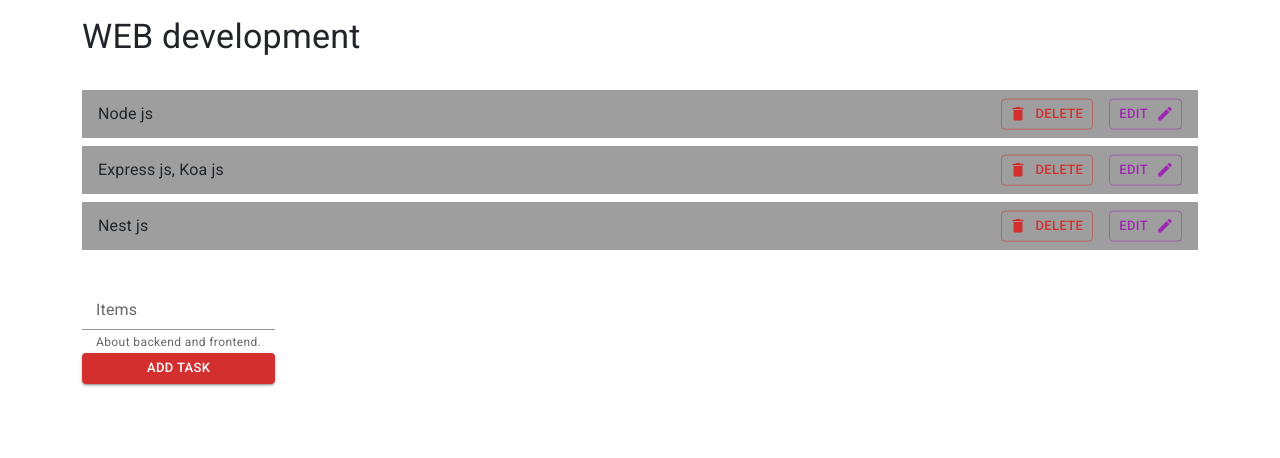
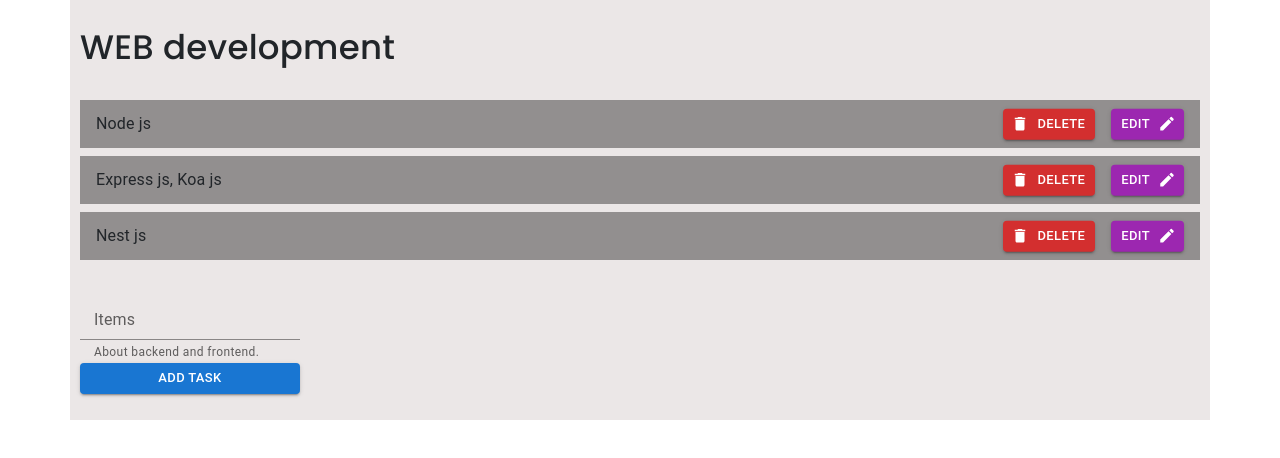
Before and after one commit to ASE-summer-practice-2022/todo-list-omar, a React (Create React App) app in the folder todo-list-mobx/: page / in a window 1280 px wide. Shown: the top 458 px of the page. Built offline with nearby package versions, Linux system fonts and the light colour scheme.

Commit message:
styles and fonts

```diff
--- a/todo-list-mobx/package.json
+++ b/todo-list-mobx/package.json
@@ -18,6 +18,7 @@
         "bootstrap": "^5.1.3",
         "mobx": "^6.6.0",
         "mobx-react": "^7.5.1",
+        "node-sass": "^7.0.1",
         "react": "^18.2.0",
         "react-dom": "^18.2.0",
         "react-scripts": "5.0.1",
--- a/todo-list-mobx/public/index.html
+++ b/todo-list-mobx/public/index.html
@@ -7,9 +7,6 @@
   <meta name="viewport" content="width=device-width, initial-scale=1" />
   <meta name="theme-color" content="#000000" />
   <meta name="description" content="Web site created using create-react-app" />
-  <link rel="stylesheet" href="https://fonts.googleapis.com/css?family=Roboto:300,400,500,700&display=swap" />
-  <link rel="stylesheet" href="https://fonts.googleapis.com/icon?family=Material+Icons" />
-
   <link rel="apple-touch-icon" href="%PUBLIC_URL%/logo192.png" />
   <!--
       manifest.json provides metadata used when your web app is installed on a
--- a/todo-list-mobx/src/App.tsx
+++ b/todo-list-mobx/src/App.tsx
@@ -3,12 +3,13 @@
 import List from "./components/List";
 import ItemStore from "./stores/Store";
 import Typography from '@mui/material/Typography';
-import Div from "@mui/material";
+import './styles/app.scss'
+
 const App = () => {
   const itemStore= new ItemStore()
   return (
     <div className="container">
-      <Typography sx={{ my: 2 }} variant="h4" gutterBottom component="div">
+      <Typography className="headings" sx={{ my: 2 }} variant="h4" gutterBottom component="div">
         WEB development
       </Typography>
       <List ItemStore={itemStore} />
--- a/todo-list-mobx/src/components/Form.tsx
+++ b/todo-list-mobx/src/components/Form.tsx
@@ -38,7 +38,7 @@
         <InputLabel htmlFor="my-input">Items</InputLabel>
         <Input onChange={(e) => onChangeHandler(e)}  required value={addName} id="my-input" aria-describedby="my-helper-text" />
         <FormHelperText id="my-helper-text">About backend and frontend.</FormHelperText>
-        <Button variant="contained" size="small" color="error" > {!activeItem?"Add Task":"Edit Task"}</Button>
+        <Button variant="contained" size="small" color="primary" > {!activeItem?"Add Task":"Edit Task"}</Button>
       </FormControl>
 
     </div>
--- a/todo-list-mobx/src/components/List.tsx
+++ b/todo-list-mobx/src/components/List.tsx
@@ -17,10 +17,10 @@
               disableGutters
               secondaryAction={
                 <>
-                  <Button  onClick={() => removeItem(item.id!)} variant="outlined" size="small" color="error" startIcon={<Delete />}>
+                  <Button  onClick={() => removeItem(item.id!)} variant="contained" size="small" color="error" startIcon={<Delete />}>
                     Delete
                   </Button>
-                  <Button sx={{ mx: 2 }} onClick={() => updateItem(item.id!)} variant="outlined" size="small" color="secondary" endIcon={<Edit />}>
+                  <Button sx={{ mx: 2 }} onClick={() => updateItem(item.id!)} variant="contained" size="small" color="secondary" endIcon={<Edit />}>
                     Edit
                   </Button>
                 </>
--- /dev/null
+++ b/todo-list-mobx/src/styles/app.scss
@@ -0,0 +1,11 @@
+@import './colors/colors.module.scss';
+@import './fonts/fonts.module.scss';
+
+.container{
+    background-color:$background-app;
+    padding: 10px;
+}
+
+.headings{
+    font-family: 'Poppins', sans-serif !important;
+}
--- /dev/null
+++ b/todo-list-mobx/src/styles/colors/colors.module.scss
@@ -0,0 +1,2 @@
+//App
+$background-app:rgb(235, 231, 231);
--- /dev/null
+++ b/todo-list-mobx/src/styles/fonts/fonts.module.scss
@@ -0,0 +1,7 @@
+@import url('https://fonts.googleapis.com/css2?family=Poppins:ital,wght@0,500;1,500;1,600&display=swap');
+// @font-face {
+//   font-family: 'Montserrat';
+//   font-style: italic;
+//   font-weight: bold;
+//   src: url("./Montserrat-SemiBoldItalic.ttf");
+// }
```
Also changed, not shown: 1 other file (tests, documents, lock files or other folders).
